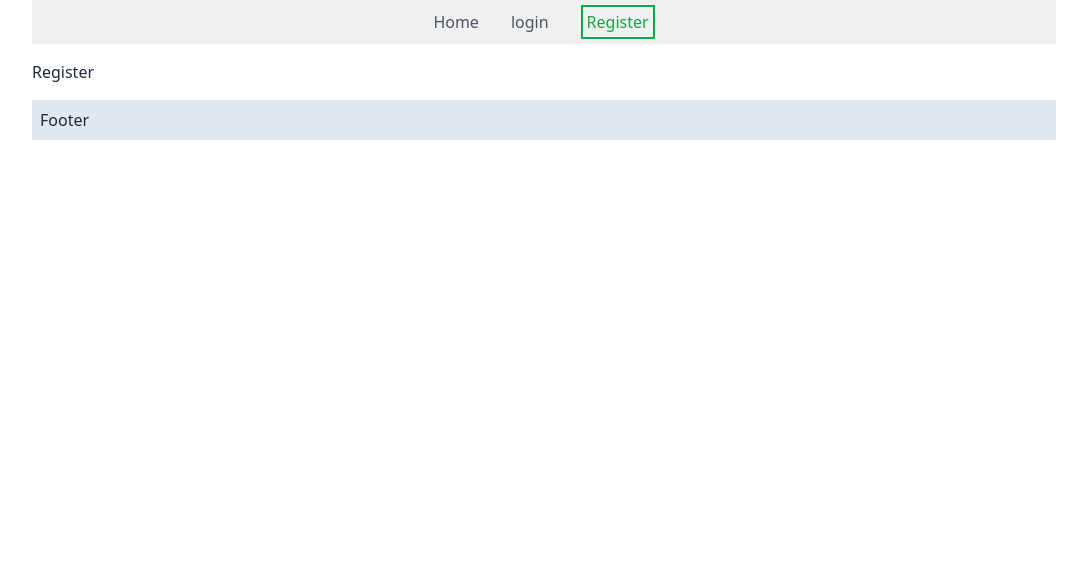
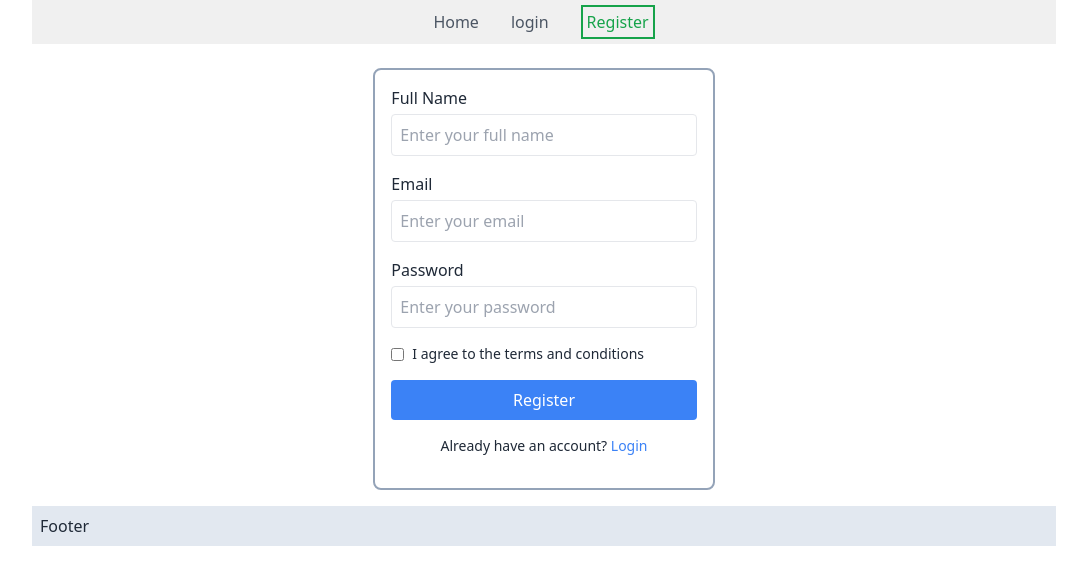
Before and after one commit to oworkmahade/Auth-Moha-Milon, a React (Vite) app: page /register in a window 1280 px wide. Shown: the top 584 px of the page, without its empty margins (96-1183 px from the left). Built offline with nearby package versions, Linux system fonts and the light colour scheme.

Commit message:
commited

```diff
--- a/package.json
+++ b/package.json
@@ -18,6 +18,7 @@
     "react-helmet-async": "^3.0.0",
     "react-icons": "^5.6.0",
     "react-router-dom": "^7.13.1",
+    "react-toastify": "^11.0.5",
     "sort-by": "^0.0.2"
   },
   "devDependencies": {
--- a/src/components/Login/Login.jsx
+++ b/src/components/Login/Login.jsx
@@ -1,13 +1,161 @@
-import React from "react";
+import {
+  sendPasswordResetEmail,
+  signInWithEmailAndPassword,
+} from "firebase/auth";
+import React, { useRef } from "react";
 import { Helmet } from "react-helmet-async";
+import { ToastContainer, toast } from "react-toastify";
+import auth from "../firebase/firebase.config";
 
 const Login = () => {
+  // state for holding email from input field using useRef
+  const emailRef = useRef(null);
+  const handleLogin = (e) => {
+    e.preventDefault();
+    const email = e.target.email.value;
+    const password = e.target.password.value;
+
+    //   password validation starts here
+    const passwordRegex =
+      /^(?=.*[A-Z])(?=.*[a-z])(?=.*\d)(?=.*[@$!%*?&]).{6,}$/;
+    if (!passwordRegex.test(password)) {
+      toast.error(
+        "Password must have uppercase, lowercase, digit, special char, and 6+ chars",
+      );
+      return;
+    }
+    //   password validation ends here
+
+    // User login/signIn using  firebase starts here
+    // https://firebase.google.com/docs/auth/web/password-auth
+    // Web > Password Authentication > Sign in a user with an email address and password
+
+    signInWithEmailAndPassword(auth, email, password)
+      .then((result) => {
+        const user = result.user;
+
+        // email verification check at times of sign In
+        if (!user.emailVerified) {
+          toast.error("Verified email first");
+          return;
+        }
+
+        toast.success("login successfully");
+        console.log(user);
+      })
+      .catch((error) => {
+        toast.error(error.message);
+      });
+
+    // User login/signIn using  firebase ends here
+  };
+
+  // password reset start here
+  //   Since form onSubmit is not working, we need to get the email from the input field and validate it manually.”
+  const emailRegex = /^[^\s@]+@[^\s@]+\.[^\s@]+$/;
+  const handlePasswordReset = () => {
+    const email = emailRef.current.value; // catch email
+
+    // email validation
+    if (!email) {
+      toast.error("Please enter an email address");
+      return;
+    } else if (!emailRegex.test(email)) {
+      toast.error("Please enter a valid email address");
+      return;
+    }
+
+    // password reset email using firebase
+    // https://firebase.google.com/docs/auth/web/manage-users
+    // Web > Manage Users > Send a password reset email
+
+    sendPasswordResetEmail(auth, email)
+      .then(() => toast.success("Password reset email sent!"))
+      .catch((error) => toast.error(error.message));
+  };
+  // password reset ends here
+
   return (
     <div className="my-4">
       <Helmet>
         <title>Login</title>
       </Helmet>
-      <h2>Login</h2>
+      <form
+        onSubmit={handleLogin}
+        className="w-1/3 p-4 mx-auto mt-6 space-y-4 border-2 rounded-lg border-slate-400"
+      >
+        {/* Email */}
+        <div>
+          <label htmlFor="email" className="block mb-1 font-medium">
+            Email
+          </label>
+          <input
+            type="email"
+            name="email"
+            ref={emailRef}
+            id="email"
+            placeholder="Enter your email"
+            className="w-full p-2 border rounded focus:outline-none focus:ring-2 focus:ring-blue-400"
+            required
+          />
+        </div>
+
+        {/* Password */}
+        <div>
+          <label htmlFor="password" className="block mb-1 font-medium">
+            Password
+          </label>
+          <input
+            type="password"
+            name="password"
+            id="password"
+            placeholder="Enter your password"
+            className="w-full p-2 border rounded focus:outline-none focus:ring-2 focus:ring-blue-400"
+            required
+          />
+        </div>
+
+        {/* password reset */}
+        <div className="my-4">
+          <button
+            type="button"
+            onClick={handlePasswordReset}
+            className="p-0 m-0 bg-transparent border-none cursor-pointer link link-hover"
+            style={{ background: "none", border: "none" }}
+          >
+            Forgot password?
+          </button>
+        </div>
+
+        {/* Submit Button */}
+        <button
+          type="submit"
+          className="w-full py-2 text-white transition bg-blue-500 rounded hover:bg-blue-600"
+        >
+          Login
+        </button>
+
+        {/* Login Link */}
+        <p className="text-sm text-center">
+          Register if you don't have an account.{" "}
+          <a
+            className="text-blue-500 cursor-pointer hover:underline"
+            href="/register"
+          >
+            Register
+          </a>
+        </p>
+
+        <ToastContainer
+          position="top-right"
+          autoClose={3000}
+          hideProgressBar={false}
+          closeOnClick
+          pauseOnHover
+          draggable
+          theme="colored"
+        />
+      </form>
     </div>
   );
 };
--- a/src/components/Register/Register.jsx
+++ b/src/components/Register/Register.jsx
@@ -1,13 +1,173 @@
+import {
+  createUserWithEmailAndPassword,
+  sendEmailVerification,
+  updateProfile,
+} from "firebase/auth";
 import React from "react";
 import { Helmet } from "react-helmet-async";
+import { ToastContainer, toast } from "react-toastify";
+import auth from "../firebase/firebase.config";
 
 const Register = () => {
+  const handleRegister = (e) => {
+    e.preventDefault();
+    //   pick value from input field starts
+    const name = e.target.name.value;
+    const email = e.target.email.value;
+    const password = e.target.password.value;
+    const termsChecked = e.target.terms.checked;
+    //   pick value from input field ends
+
+    //  email validation no need because it automatically validates since input field type is email
+
+    //   password validation starts here
+    const passwordRegex =
+      /^(?=.*[A-Z])(?=.*[a-z])(?=.*\d)(?=.*[@$!%*?&]).{6,}$/;
+    if (!passwordRegex.test(password)) {
+      toast.error(
+        "Password must have uppercase, lowercase, digit, special char, and 6+ chars",
+      );
+      return;
+    }
+    //   password validation ends here
+
+    // checkbox validation start here
+    if (!termsChecked) {
+      toast.error("Please agree to the terms and conditions.");
+      return;
+    }
+    //  checkbox validation ends here
+
+    /***User Creation using firebase ***/
+    // https://firebase.google.com/docs/auth/web/password-auth
+    // Web > Password Authentication > Create a password-based account
+
+    createUserWithEmailAndPassword(auth, email, password)
+      .then((result) => {
+        const user = result.user;
+        e.target.reset("");
+        toast.success("User created successfully");
+        console.log(user);
+
+        // update profile at this time starts here
+        // https://firebase.google.com/docs/auth/web/manage-users
+        // Web > Manage Users > Update a user's profile
+        updateProfile(user, {
+          displayName: name,
+          photoURL: "https://i.ibb.co.com/LdhPKfrb/main-image-hasan.jpg",
+        })
+          .then(() => toast.success("Profile Updated"))
+          .catch((error) => toast.error(error.message));
+
+        // update profile at this time ends here
+
+        // send Verification email  at this time starts
+        sendEmailVerification(user)
+          .then(() => toast.success("Email verification sent!"))
+          .catch((error) => toast.error(error.message));
+        // send Verification email  at this time ends
+      })
+      .catch((error) => {
+        toast.error(error.message);
+      });
+
+    console.log(name, email, password, termsChecked);
+  };
+
   return (
-    <div className="my-4">
+    <div className="my-4 ">
       <Helmet>
         <title>Register</title>
       </Helmet>
-      <h2>Register</h2>
+      <form
+        onSubmit={handleRegister}
+        className="w-1/3 p-4 mx-auto mt-6 space-y-4 border-2 rounded-lg border-slate-400"
+      >
+        {/* Name */}
+        <div>
+          <label htmlFor="name" className="block mb-1 font-medium">
+            Full Name
+          </label>
+          <input
+            type="text"
+            name="name"
+            id="name"
+            placeholder="Enter your full name"
+            className="w-full p-2 border rounded focus:outline-none focus:ring-2 focus:ring-blue-400"
+            required
+          />
+        </div>
+
+        {/* Email */}
+        <div>
+          <label htmlFor="email" className="block mb-1 font-medium">
+            Email
+          </label>
+          <input
+            type="email"
+            name="email"
+            id="email"
+            placeholder="Enter your email"
+            className="w-full p-2 border rounded focus:outline-none focus:ring-2 focus:ring-blue-400"
+            required
+          />
+        </div>
+
+        {/* Password */}
+        <div>
+          <label htmlFor="password" className="block mb-1 font-medium">
+            Password
+          </label>
+          <input
+            type="password"
+            name="password"
+            id="password"
+            placeholder="Enter your password"
+            className="w-full p-2 border rounded focus:outline-none focus:ring-2 focus:ring-blue-400"
+            required
+          />
+        </div>
+
+        {/* Checkbox */}
+        <div className="flex items-center gap-2">
+          <input type="checkbox" name="terms" id="terms" />
+          <label htmlFor="terms" className="text-sm">
+            I agree to the{" "}
+            <a className="link link-hover" href="/terms-and-conditions">
+              terms and conditions
+            </a>
+          </label>
+        </div>
+
+        {/* Submit Button */}
+        <button
+          type="submit"
+          className="w-full py-2 text-white transition bg-blue-500 rounded hover:bg-blue-600"
+        >
+          Register
+        </button>
+
+        {/* Login Link */}
+        <p className="text-sm text-center">
+          Already have an account?{" "}
+          <a
+            className="text-blue-500 cursor-pointer hover:underline"
+            href="/login"
+          >
+            Login
+          </a>
+        </p>
+
+        <ToastContainer
+          position="top-right"
+          autoClose={3000}
+          hideProgressBar={false}
+          closeOnClick
+          pauseOnHover
+          draggable
+          theme="colored"
+        />
+      </form>
     </div>
   );
 };
--- a/src/components/firebase/firebase.config.js
+++ b/src/components/firebase/firebase.config.js
@@ -17,4 +17,5 @@ const firebaseConfig = {
 // Initialize Firebase
 const app = initializeApp(firebaseConfig);
 const auth = getAuth(app);
+
 export default auth;
```
Also changed, not shown: 1 other file (tests, documents, lock files or other folders).
